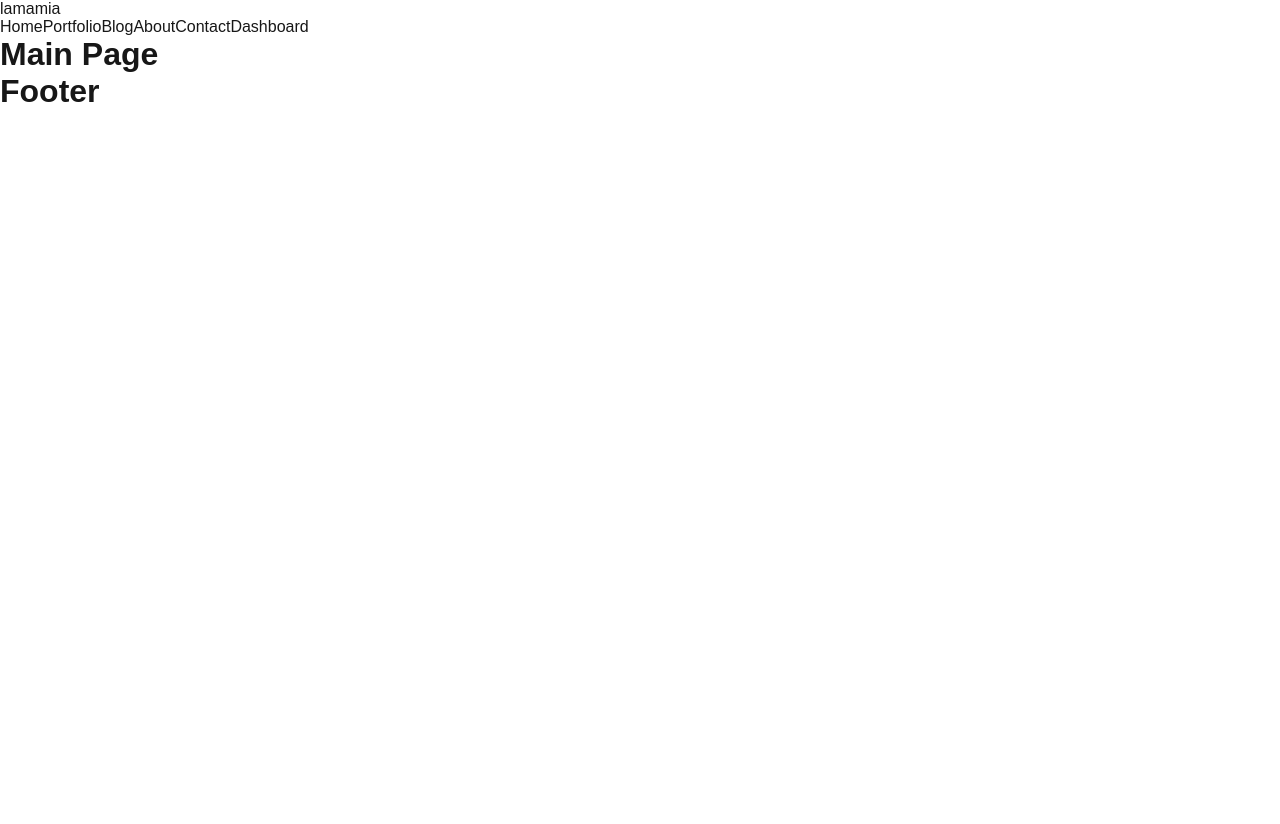
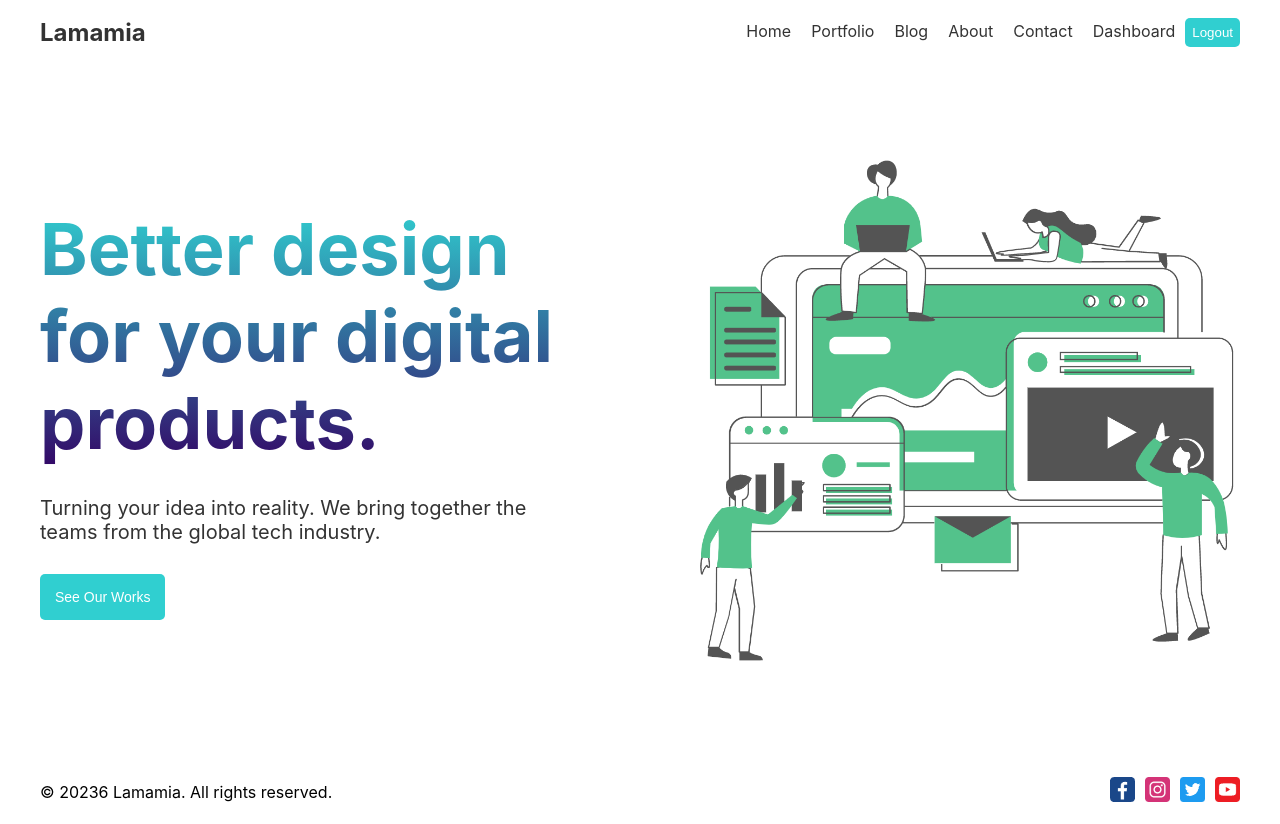
Before and after one commit to techking11/next-s-small-projects, a Next.js app in the folder nextjs-with-app-router/: page / in a window 1280 px wide. Before the commit the page ends 800 px from the top, so only its background shows below. Built offline with nearby package versions, Linux system fonts and the light colour scheme.

Commit message:
add: hero, navbar, footer of main page

```diff
--- a/nextjs-with-app-router/next.config.mjs
+++ b/nextjs-with-app-router/next.config.mjs
@@ -1,6 +1,9 @@
 /** @type {import('next').NextConfig} */
 const nextConfig = {
   /* config options here */
+  // images: {
+  //   domains: ['images.unsplash.com'], // need to understand this
+  // }
 };
 
 export default nextConfig;
--- a/nextjs-with-app-router/src/app/globals.css
+++ b/nextjs-with-app-router/src/app/globals.css
@@ -1,49 +1,27 @@
-:root {
-  --background: #ffffff;
-  --foreground: #171717;
-}
+/* .title {
+  font-size: 72px;
+  background: linear-gradient(to bottom, #30CFD0 0%, #330867 100%);
+  -webkit-background-clip: text;
+  -webkit-text-fill-color: transparent;
+} */
 
-@media (prefers-color-scheme: dark) {
-  :root {
-    --background: #0a0a0a;
-    --foreground: #ededed;
-  }
-}
-
-html {
-  height: 100%;
-}
-
-html,
-body {
-  max-width: 100vw;
-  overflow-x: hidden;
+* {
+  margin: 0;
+  padding: 0;
+  box-sizing: border-box;
 }
 
 body {
-  min-height: 100%;
-  display: flex;
-  flex-direction: column;
-  color: var(--foreground);
-  background: var(--background);
-  font-family: Arial, Helvetica, sans-serif;
-  -webkit-font-smoothing: antialiased;
-  -moz-osx-font-smoothing: grayscale;
-}
-
-* {
-  box-sizing: border-box;
-  padding: 0;
-  margin: 0;
+  font-family: 'Inter', sans-serif;
+  scroll-behavior: smooth;
 }
 
 a {
+  text-decoration: none;
   color: inherit;
-  text-decoration: none;
 }
 
-@media (prefers-color-scheme: dark) {
-  html {
-    color-scheme: dark;
-  }
+.container {
+  width: 1200px;
+  margin: 0 auto;
 }
--- a/nextjs-with-app-router/src/app/layout.js
+++ b/nextjs-with-app-router/src/app/layout.js
@@ -14,17 +14,19 @@ const geistMono = Geist_Mono({
 });
 
 export const metadata = {
-  title: "Create Next App",
-  description: "Generated by create next app",
+  title: "Lamamia Application",
+  description: "Learn with Lamamia",
 };
 
 export default function RootLayout({ children }) {
   return (
     <html lang="en" className={`${geistSans.variable} ${geistMono.variable}`}>
       <body>
-        <Navbar />
-        {children}
-        <Footer />
+        <div className="container">
+          <Navbar />
+          {children}
+          <Footer />
+        </div>
       </body>
     </html>
   );
--- a/nextjs-with-app-router/src/app/page.js
+++ b/nextjs-with-app-router/src/app/page.js
@@ -1,8 +1,28 @@
+import React from 'react';
+import styles from './page.module.css';
+import Image from 'next/image';
+import HeroImage from '../../public/hero.png'; // need to solve this path
+import Button from '@/components/button/Button';
 
 export default function Home() {
   return (
-    <div>
-      <h1>Main Page</h1>
+    <div className={styles.container}>
+
+      <div className={styles.content}>
+        <h1 className={styles.title}>Better design for your digital products.</h1>
+        <p className={styles.description}>
+          Turning your idea into reality. We bring together the teams from the global tech industry.
+        </p>
+        <Button style={{ padding: '15px', fontSize: '14px' }}>See Our Works</Button>
+      </div>
+      <div className={styles.imageContainer}>
+        <Image
+          src={HeroImage}
+          alt="Lamamia Hero"
+          className={styles.image}
+          width={600}
+        />
+      </div>
     </div>
   );
 }
--- a/nextjs-with-app-router/src/app/page.module.css
+++ b/nextjs-with-app-router/src/app/page.module.css
@@ -1,142 +1,38 @@
-.page {
-  --background: #fafafa;
-  --foreground: #fff;
-
-  --text-primary: #000;
-  --text-secondary: #666;
-
-  --button-primary-hover: #383838;
-  --button-secondary-hover: #f2f2f2;
-  --button-secondary-border: #ebebeb;
-
+.container {
   display: flex;
-  flex: 1;
-  flex-direction: column;
+  justify-content: space-between;
   align-items: center;
-  justify-content: center;
-  font-family: var(--font-geist-sans);
-  background-color: var(--background);
+  gap: 35px;
+  padding: 75px 0;
 }
 
-.main {
-  display: flex;
-  flex: 1;
-  width: 100%;
-  max-width: 800px;
+.content {
+  width: 45%;
+  /* display: flex;
   flex-direction: column;
-  align-items: flex-start;
-  justify-content: space-between;
-  background-color: var(--foreground);
-  padding: 120px 60px;
+  gap: 35px; */
+  padding: 20px 0;
 }
 
-.intro {
-  display: flex;
-  flex-direction: column;
-  align-items: flex-start;
-  text-align: left;
-  gap: 24px;
+.title {
+  font-size: 72px;
+  background: linear-gradient(to bottom, #30CFD0 0%, #330867 100%);
+  -webkit-background-clip: text;
+  -webkit-text-fill-color: transparent;
 }
 
-.intro h1 {
-  max-width: 320px;
-  font-size: 40px;
-  font-weight: 600;
-  line-height: 48px;
-  letter-spacing: -2.4px;
-  text-wrap: balance;
-  color: var(--text-primary);
+.description {
+  font-size: 20px;
+  color: #333;
+  padding: 30px 0;
 }
 
-.intro p {
-  max-width: 440px;
-  font-size: 18px;
-  line-height: 32px;
-  text-wrap: balance;
-  color: var(--text-secondary);
+.imageContainer {
+  width: 45%;
 }
 
-.intro a {
-  font-weight: 500;
-  color: var(--text-primary);
+.image {
+  width: 100%;
+  height: auto;
+  object-fit: cover;
 }
-
-.ctas {
-  display: flex;
-  flex-direction: row;
-  width: 100%;
-  max-width: 440px;
-  gap: 16px;
-  font-size: 14px;
-}
-
-.ctas a {
-  display: flex;
-  justify-content: center;
-  align-items: center;
-  height: 40px;
-  padding: 0 16px;
-  border-radius: 128px;
-  border: 1px solid transparent;
-  transition: 0.2s;
-  cursor: pointer;
-  width: fit-content;
-  font-weight: 500;
-}
-
-a.primary {
-  background: var(--text-primary);
-  color: var(--background);
-  gap: 8px;
-}
-
-a.secondary {
-  border-color: var(--button-secondary-border);
-}
-
-/* Enable hover only on non-touch devices */
-@media (hover: hover) and (pointer: fine) {
-  a.primary:hover {
-    background: var(--button-primary-hover);
-    border-color: transparent;
-  }
-
-  a.secondary:hover {
-    background: var(--button-secondary-hover);
-    border-color: transparent;
-  }
-}
-
-@media (max-width: 600px) {
-  .main {
-    padding: 48px 24px;
-  }
-
-  .intro {
-    gap: 16px;
-  }
-
-  .intro h1 {
-    font-size: 32px;
-    line-height: 40px;
-    letter-spacing: -1.92px;
-  }
-}
-
-@media (prefers-color-scheme: dark) {
-  .logo {
-    filter: invert();
-  }
-
-  .page {
-    --background: #000;
-    --foreground: #000;
-
-    --text-primary: #ededed;
-    --text-secondary: #999;
-
-    --button-primary-hover: #ccc;
-    --button-secondary-hover: #1a1a1a;
-    --button-secondary-border: #1a1a1a;
-  }
-}
--- /dev/null
+++ b/nextjs-with-app-router/src/components/button/Button.jsx
@@ -0,0 +1,12 @@
+import React from 'react'
+import styles from './button.module.css'
+
+function Button({ children, ...props }) {
+  return (
+    <button className={styles.button} {...props}>
+      {children}
+    </button>
+  )
+}
+
+export default Button
--- /dev/null
+++ b/nextjs-with-app-router/src/components/button/button.module.css
@@ -0,0 +1,14 @@
+.button {
+  display: inline-block;
+  background-color: #30CFD0;
+  color: #fff;
+  border: none;
+  border-radius: 5px;
+  cursor: pointer;
+  transition: background-color 0.3s ease;
+
+}
+
+.button:hover {
+  background-color: #330867;
+}
--- a/nextjs-with-app-router/src/components/footer/Footer.jsx
+++ b/nextjs-with-app-router/src/components/footer/Footer.jsx
@@ -1,9 +1,50 @@
 import React from 'react'
+import Image from 'next/image'
+import Link from 'next/link'
+import styles from './footer.module.css'
+import Facebook from '../../../public/1.png'
+import Instragram from '../../../public/2.png'
+import Twitter from '../../../public/3.png'
+import Youtube from '../../../public/4.png'
+
+const socialLinks = [
+  {
+    id: 1,
+    name: "Facebook",
+    icon: Facebook,
+    url: "https://www.facebook.com/lamamia"
+  },
+  {
+    id: 2,
+    name: "Instagram",
+    icon: Instragram,
+    url: "https://www.instagram.com/lamamia"
+  },
+  {
+    id: 3,
+    name: "Twitter",
+    icon: Twitter,
+    url: "https://www.twitter.com/lamamia"
+  },
+  {
+    id: 4,
+    name: "Youtube",
+    icon: Youtube,
+    url: "https://www.youtube.com/lamamia"
+  }
+]
 
 function Footer() {
   return (
-    <div>
-      <h1>Footer</h1>
+    <div className={styles.footer}>
+      <p>&copy; 20236 Lamamia. All rights reserved.</p>
+      <div className={styles['social-icons']}>
+        {socialLinks.map((link) => (
+          <Link key={link.id} href={link.url} target="_blank">
+            <Image src={link.icon} alt={link.name} className={styles.icon} />
+          </Link>
+        ))}
+      </div>
     </div>
   )
 }
--- /dev/null
+++ b/nextjs-with-app-router/src/components/footer/footer.module.css
@@ -0,0 +1,17 @@
+.footer {
+  display: flex;
+  justify-content: space-between;
+  align-items: center;
+  height: 65px;
+}
+
+.social-icons {
+  display: flex;
+  gap: 10px;
+}
+
+.icon {
+  width: 25px;
+  height: 25px;
+  object-fit: cover;
+}
--- a/nextjs-with-app-router/src/components/navbar/Navbar.jsx
+++ b/nextjs-with-app-router/src/components/navbar/Navbar.jsx
@@ -1,5 +1,8 @@
 import Link from 'next/link'
 import React from 'react'
+
+import styles from './navbar.module.css'
+import Button from '../button/Button'
 
 const links = [
   {
@@ -36,14 +39,17 @@ const links = [
 
 function Navbar() {
   return (
-    <div>
-      <Link href="/">lamamia</Link>
+    <div className={styles.container}>
+      <Link href="/" className={styles.logo}>
+        Lamamia
+      </Link>
       <div>
         {links.map((link) => (
-          <Link key={link.id} href={link.url}>
+          <Link key={link.id} href={link.url} className={styles.link}>
             {link.name}
           </Link>
         ))}
+        <Button style={{ padding: '7px', margin: '0 0px 0 10px' }}>Logout</Button>
       </div>
     </div>
   )
--- /dev/null
+++ b/nextjs-with-app-router/src/components/navbar/navbar.module.css
@@ -0,0 +1,19 @@
+.container {
+  display: flex;
+  justify-content: space-between;
+  align-items: center;
+  height: 65px;
+}
+
+.logo {
+  font-size: 24px;
+  font-weight: bold;
+  color: #333;
+}
+
+.link {
+  margin-left: 20px;
+  font-size: 16px;
+  color: #333;
+  transition: color 0.3s ease;
+}
```
